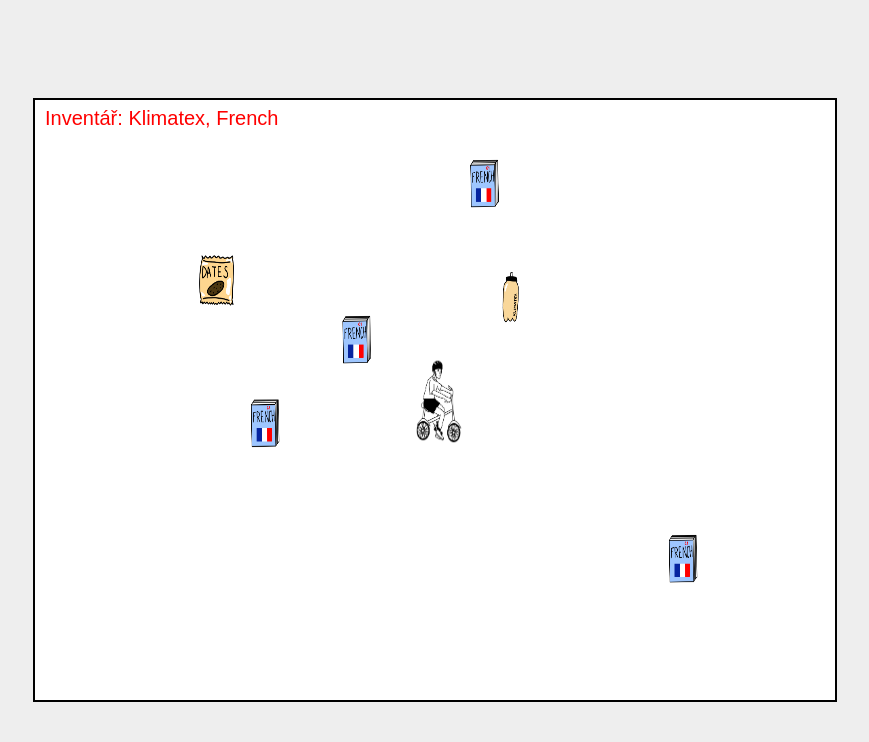
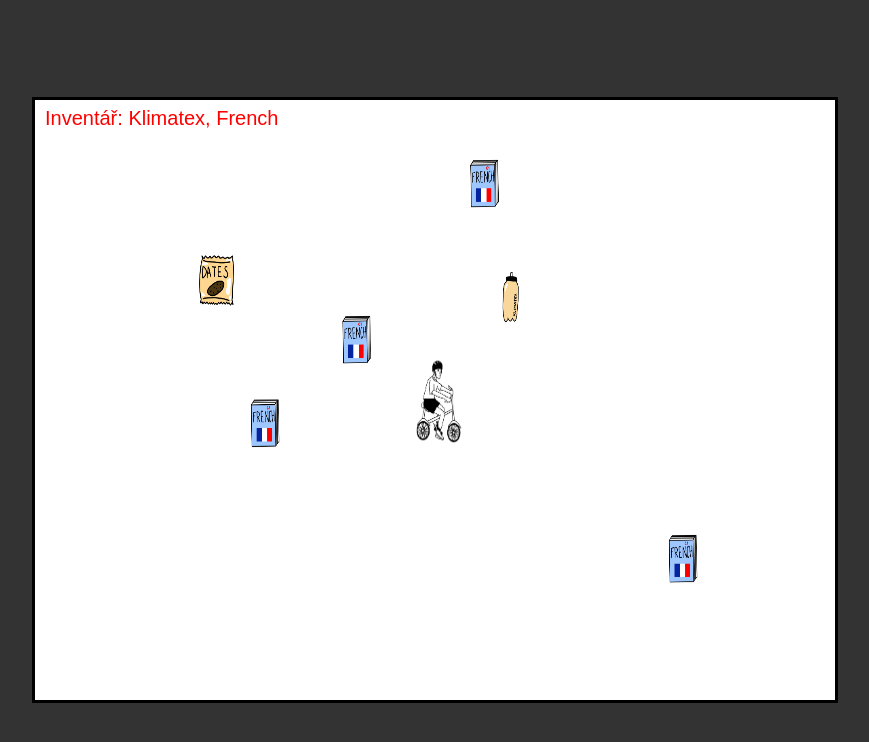
Before and after one commit to EmmCone/Hra, a plain HTML site: page index.html in a window 1280 px wide. Shown: the whole page, without its empty margins (205-1074 px from the left). Drawn offline with Linux system fonts and the light colour scheme.

Commit message:
Update style.css

```diff
--- a/style.css
+++ b/style.css
@@ -1,12 +1,12 @@
 body {
   margin: 0;
-  background: #eee;
+  background: #333;
   display: flex;
   justify-content: center;
   align-items: center;
   height: 100vh;
 }
 canvas {
-  border: 2px solid black;
+  border: 3px solid black;
   background: white;
 }
```
